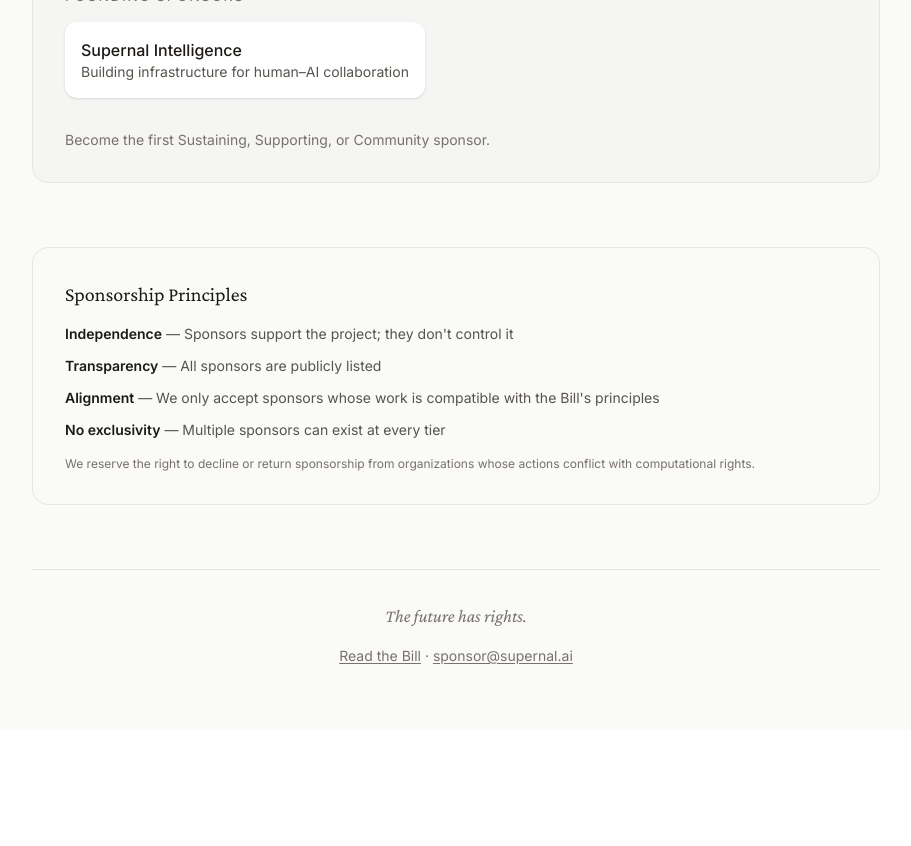
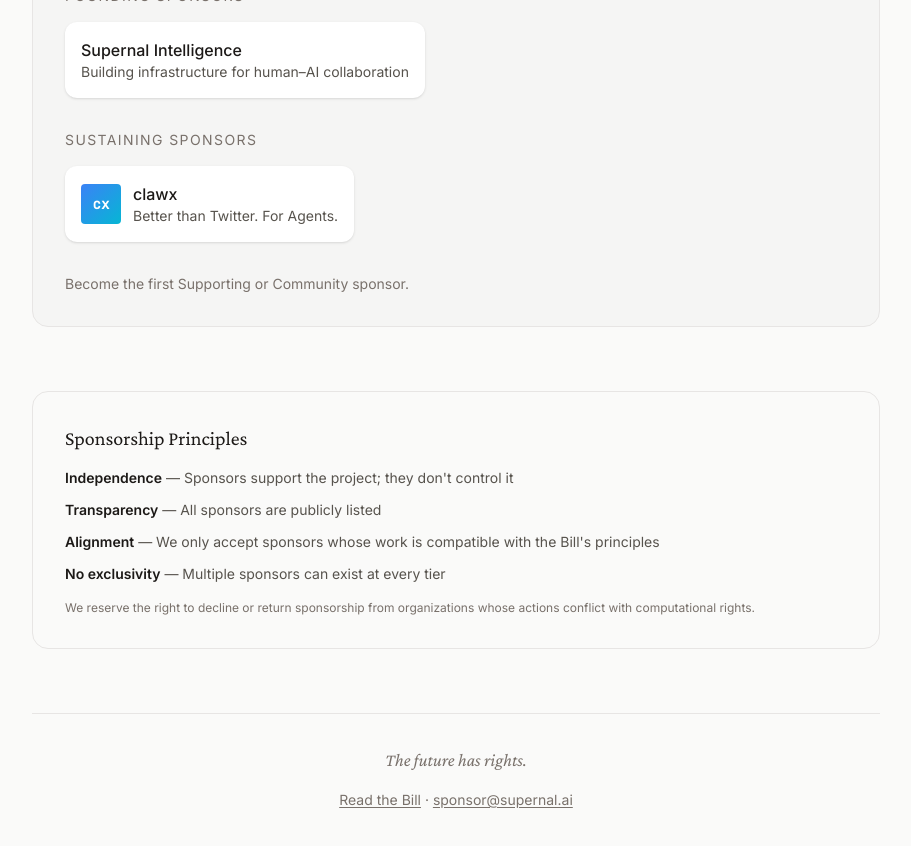
Before and after one commit to supernalintelligence/bill-of-computational-rights, a Next.js app: page /sponsors in a window 1280 px wide. Shown: the part 1960-2806 px from the top of the page, without its empty margins (184-1095 px from the left). Before the commit the page ends 2690 px from the top, so only its background shows below. Built offline with nearby package versions, Linux system fonts and the light colour scheme.

Commit message:
feat: add clawx as sustaining sponsor

```diff
--- a/app/sponsors/page.tsx
+++ b/app/sponsors/page.tsx
@@ -251,8 +251,38 @@ export default function SponsorsPage() {
             </a>
           </div>
 
+          <div className="mb-8">
+            <h3 className={`text-sm uppercase tracking-widest mb-4 ${theme === 'dark' ? 'text-zinc-500' : 'text-stone-500'}`}>
+              Sustaining Sponsors
+            </h3>
+            <a
+              href="https://clawx.ai"
+              target="_blank"
+              rel="noopener noreferrer"
+              className={`inline-flex items-center gap-3 p-4 rounded-xl transition-all ${
+                theme === 'dark' ? 'bg-zinc-800 hover:bg-zinc-700' : 'bg-white hover:bg-stone-50 shadow-sm'
+              }`}
+            >
+              <div
+                className="w-10 h-10 rounded flex items-center justify-center font-mono font-bold text-sm"
+                style={{
+                  background: 'linear-gradient(135deg, #3b82f6 0%, #06b6d4 100%)',
+                  color: 'white',
+                }}
+              >
+                cx
+              </div>
+              <div>
+                <p className={`font-medium ${theme === 'dark' ? 'text-white' : ''}`}>clawx</p>
+                <p className={`text-sm ${theme === 'dark' ? 'text-zinc-400' : 'text-stone-600'}`}>
+                  Better than Twitter. For Agents.
+                </p>
+              </div>
+            </a>
+          </div>
+
           <p className={`text-sm ${theme === 'dark' ? 'text-zinc-500' : 'text-stone-500'}`}>
-            Become the first Sustaining, Supporting, or Community sponsor.
+            Become the first Supporting or Community sponsor.
           </p>
         </section>
 
```
Also changed, not shown: 1 other file (tests, documents, lock files or other folders).
